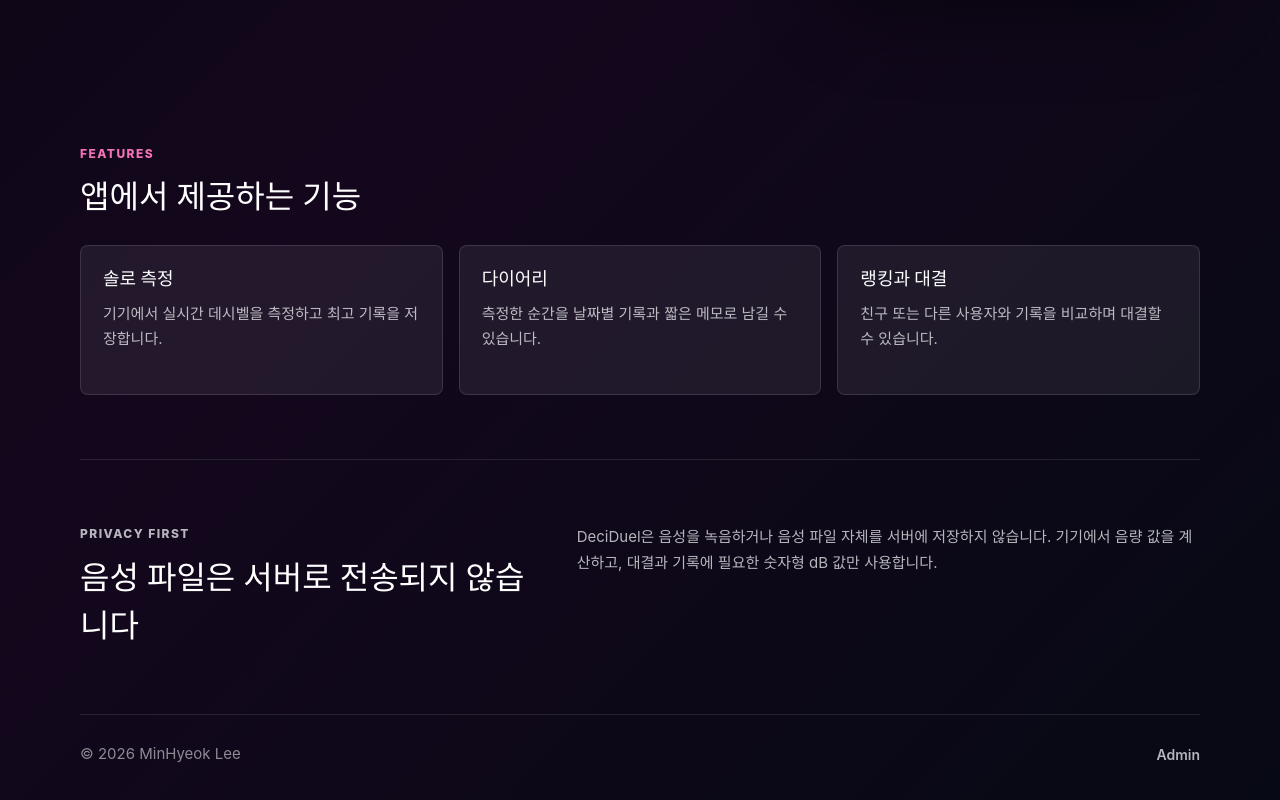
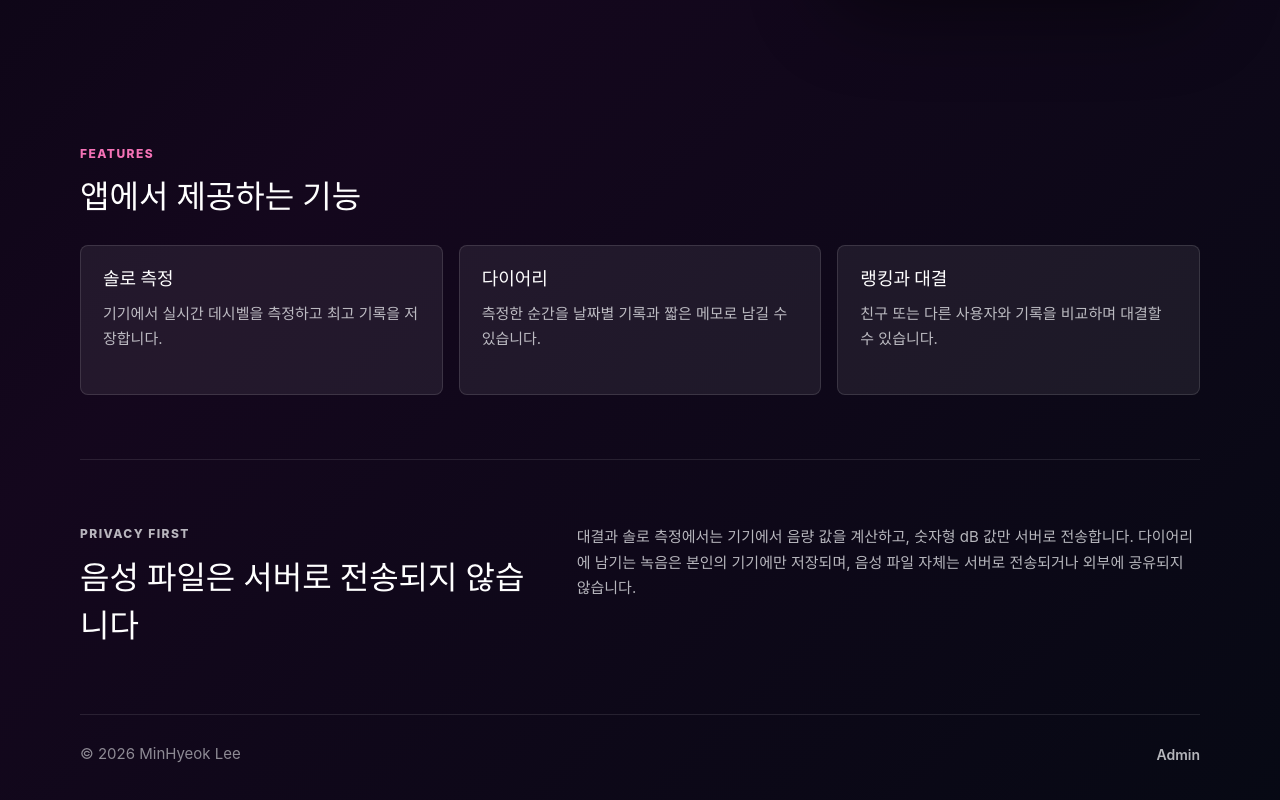
Before and after one commit to Llimy1/deci-duel-web, a React (Vite) app: page / in a window 1280 px wide. Shown: the part 611-1411 px from the top of the page. Built offline with nearby package versions, Linux system fonts and the light colour scheme; no server answers.

Commit message:
fix: 다이어리 녹음 기능 반영해 개인정보처리방침 마이크 안내 문구 수정
대결/솔로 측정(dB 수치만 서버 전송)과 다이어리 녹음(기기 로컬 저장, 서버 미전송/미공유)을 구분 서술

```diff
--- a/src/pages/StaticPages.tsx
+++ b/src/pages/StaticPages.tsx
@@ -101,8 +101,9 @@ export function LandingPage() {
             <h2 id="privacy-title">음성 파일은 서버로 전송되지 않습니다</h2>
           </div>
           <p>
-            DeciDuel은 음성을 녹음하거나 음성 파일 자체를 서버에 저장하지 않습니다. 기기에서
-            음량 값을 계산하고, 대결과 기록에 필요한 숫자형 dB 값만 사용합니다.
+            대결과 솔로 측정에서는 기기에서 음량 값을 계산하고, 숫자형 dB 값만 서버로
+            전송합니다. 다이어리에 남기는 녹음은 본인의 기기에만 저장되며, 음성 파일 자체는
+            서버로 전송되거나 외부에 공유되지 않습니다.
           </p>
         </section>
       </main>
@@ -281,13 +282,21 @@ export function PrivacyPage() {
       </ul>
       <h3>다. 마이크(음성) 관련 안내 — 중요</h3>
       <p>
-        서비스의 핵심 기능(음성 크기 측정·대결)을 위해 마이크 접근 권한이 필요합니다.{' '}
+        서비스의 핵심 기능(음성 크기 측정·대결·다이어리)을 위해 마이크 접근 권한이 필요합니다.
+        대결·솔로 측정 시에는 기기에서 실시간으로 음량 수준을 측정해 숫자형 데시벨(dB) 값만
+        추출하며, 이 수치만이 대결 결과·기록 산출 및 서버 저장에 사용됩니다.{' '}
         <strong>
-          운영자는 이용자의 음성을 녹음하거나 음성 파일·음성 데이터 자체를 서버로 전송·저장하지
-          않습니다.
+          운영자는 이용자의 음성 파일·음성 데이터 자체를 서버로 전송받거나 저장하지 않습니다.
+        </strong>
+      </p>
+      <p>
+        다이어리 기능에서는 이용자가 직접 측정한 음성을 추후 재생할 수 있도록 녹음 파일을
+        본인 기기에 저장할 수 있습니다.{' '}
+        <strong>
+          이 녹음 파일은 본인의 기기에만 저장되며, 서버로 전송되거나 다른 이용자·제3자에게
+          공유되지 않습니다.
         </strong>{' '}
-        기기에서 실시간으로 음량 수준을 측정해 숫자형 데시벨(dB) 값만 추출하며, 이 수치만이
-        대결 결과·기록 산출 및 저장에 사용됩니다.
+        해당 다이어리 기록을 삭제하면 기기에 저장된 녹음 파일도 함께 삭제됩니다.
       </p>
 
       <h2>2. 개인정보의 수집 및 이용 목적</h2>
```
